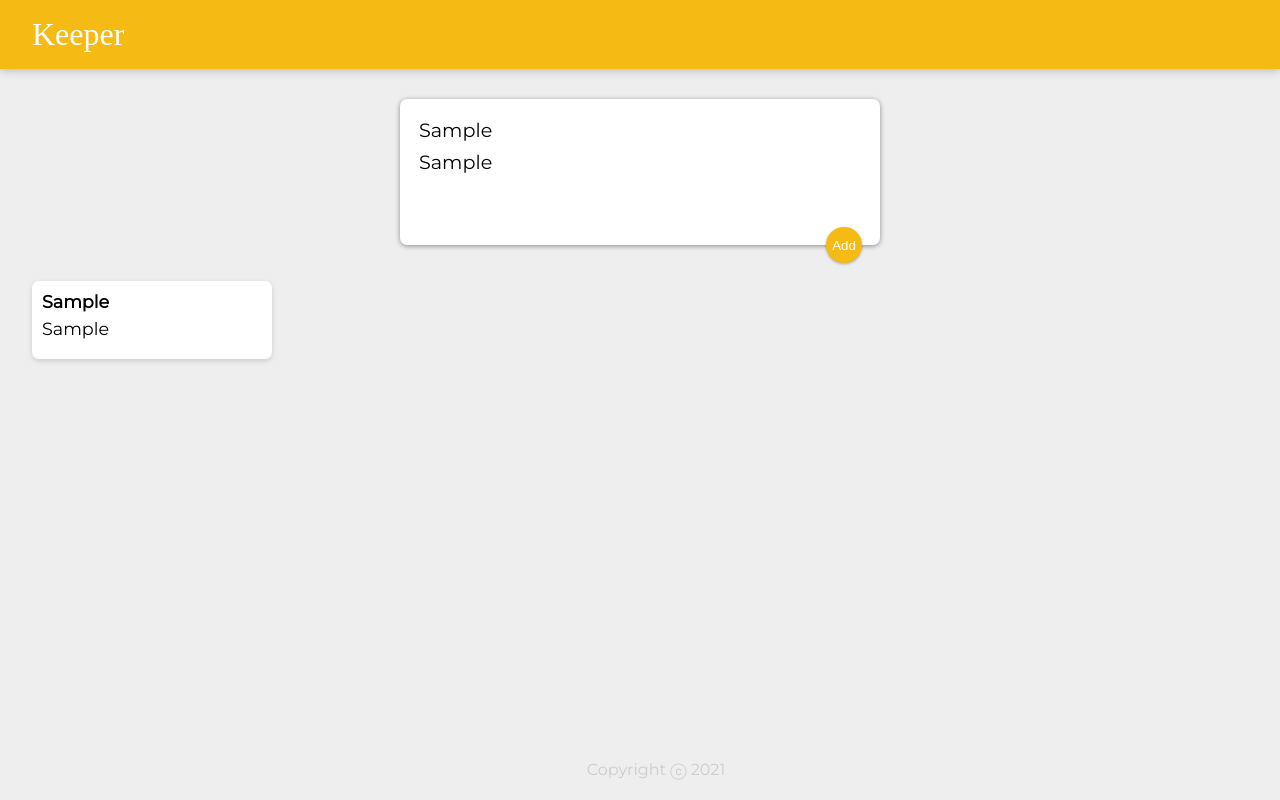
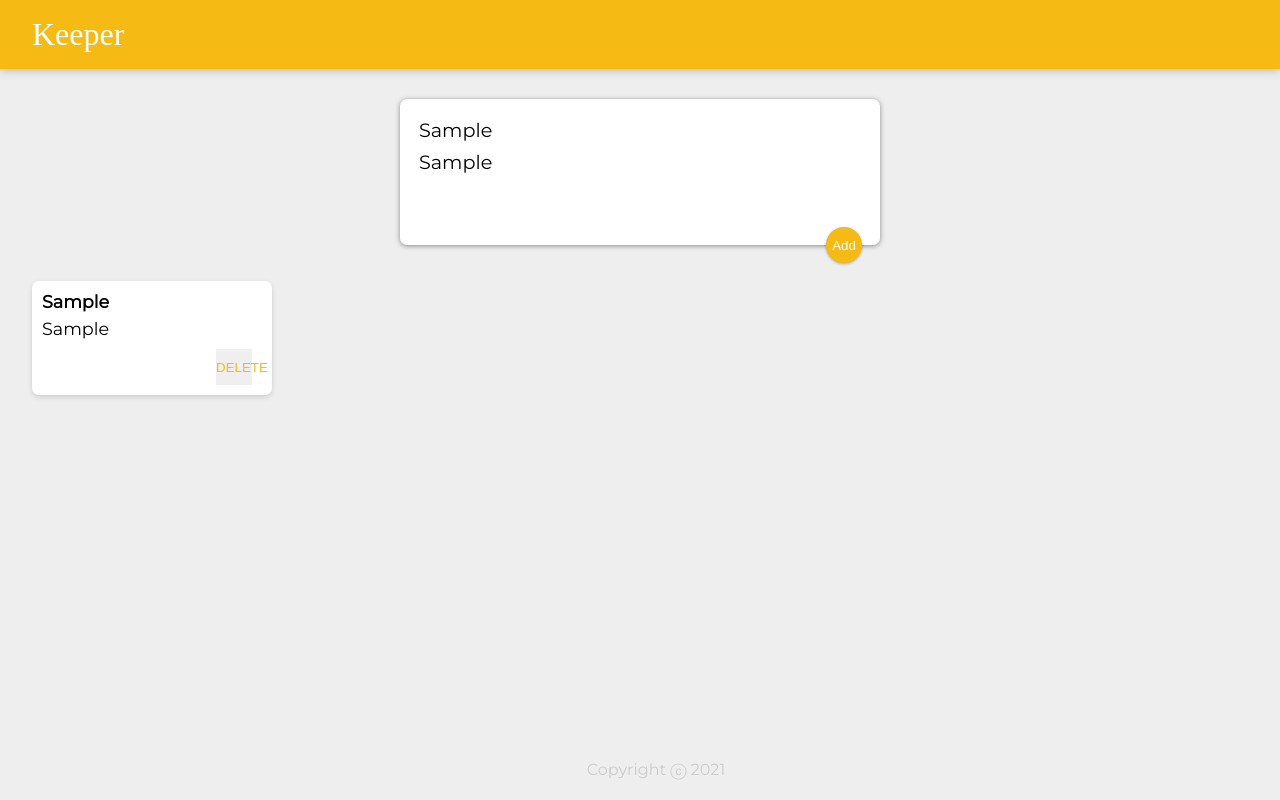
Before and after one commit to JennaTranter/keeper-app, a React (Create React App) app: page / in a window 1280 px wide. Both pictures are taken after typing "Sample", "Sample" into the empty fields and a click on the button "Add". Built offline with nearby package versions, Linux system fonts and the light colour scheme; a web font is replaced by a local one.

Commit message:
Add functionality to delete notes

```diff
--- a/src/components/App.jsx
+++ b/src/components/App.jsx
@@ -14,14 +14,25 @@
     });
   }
 
+  function deleteNote(id) {
+    setNotes(prevNotes => {
+      return prevNotes.filter((noteItem, index) => {
+        return index !== id;
+      });
+    });
+  }
+
   return (
     <div>
       <Header />
       <CreateArea onAdd={addNote} />
-      {notes.map(noteItem => {
+      {notes.map((noteItem, index) => {
         return <Note
+        key={index}
+        id={index}
         title={noteItem.title}
         content={noteItem.content}
+        onDelete={deleteNote}
         />
       })}
       <Footer />
--- a/src/components/Note.jsx
+++ b/src/components/Note.jsx
@@ -1,10 +1,16 @@
 import React from "react";
 
 function Note(props) {
+
+  function handleClick() {
+    props.onDelete(props.id);
+  }
+
   return (
     <div className="note">
       <h1>{props.title}</h1>
       <p>{props.content}</p>
+      <button onClick={handleClick}>DELETE</button>
     </div>
   );
 }
```
Also changed, not shown: 1 other file (tests, documents, lock files or other folders).
